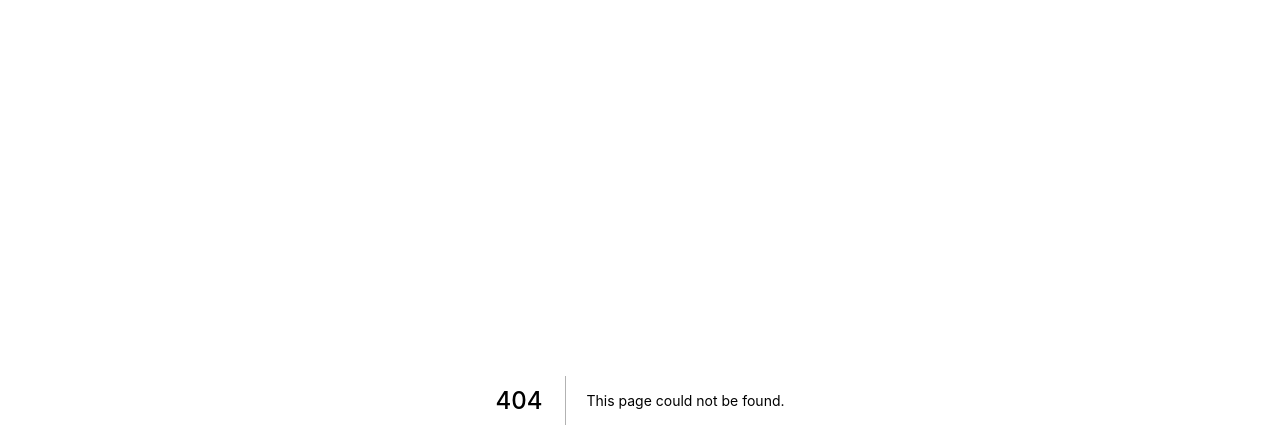
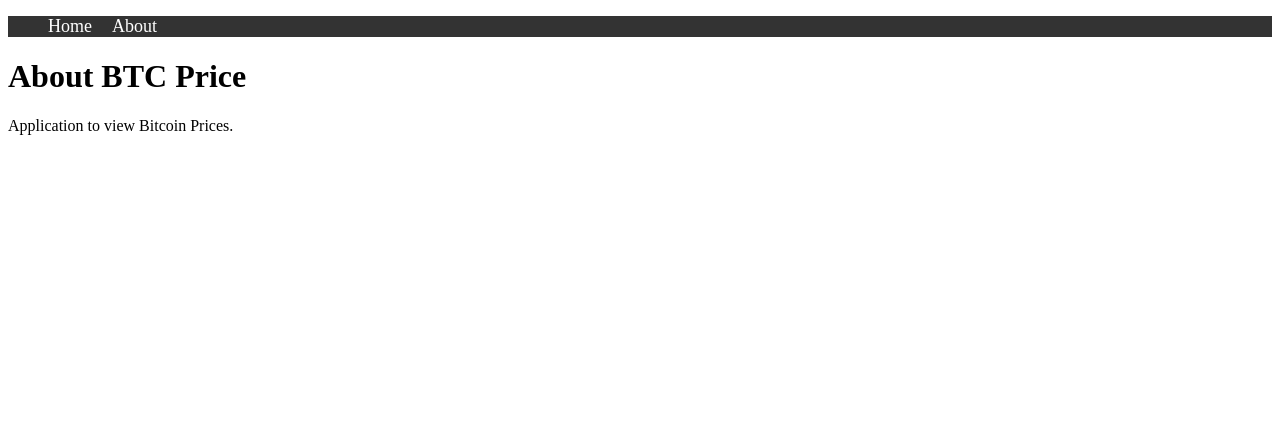
Before and after one commit to pbannavong/btcprice, a Next.js app: page /about in a window 1280 px wide. Before the commit this address had no page. Shown: the top 448 px of the page. Built offline with nearby package versions, Linux system fonts and the light colour scheme.

Commit message:
added several components

```diff
--- /dev/null
+++ b/components/Layout.js
@@ -0,0 +1,14 @@
+import Head from 'next/head'
+import Navbar from './Navbar'
+
+const Layout = (props) => (
+  <div>
+    <Head>
+      <title>BTC Price</title>
+    </Head>
+    <Navbar />
+    {props.children}
+  </div>
+)
+
+export default Layout
--- /dev/null
+++ b/components/Navbar.js
@@ -0,0 +1,31 @@
+import Link from 'next/link'
+
+const Navbar = () => (
+  <div>
+    <ul>
+      <li><Link href="/"><a>Home</a></Link></li>
+      <li><Link href="/about"><a>About</a></Link></li>
+    </ul>
+
+    <style jsx>{`
+      ul {
+        background: #333;
+        color: #fff;
+        list-style: none;
+        display: flex;
+      }
+
+      ul li {
+        font-size: 18px;
+        margin-right: 20px;
+      }
+
+      ul li a {
+        color: #fff;
+        text-decoration: none;
+      }
+    `}</style>
+  </div>
+)
+
+export default Navbar
--- /dev/null
+++ b/pages/about.js
@@ -0,0 +1,12 @@
+import Layout from '../components/Layout'
+
+const About = () => (
+  <Layout>
+    <div>
+      <h1>About BTC Price</h1>
+      <p>Application to view Bitcoin Prices.</p>
+    </div>
+  </Layout>
+)
+
+export default About
```
Also changed, not shown: pages/index.js (+12 -0 lines).
